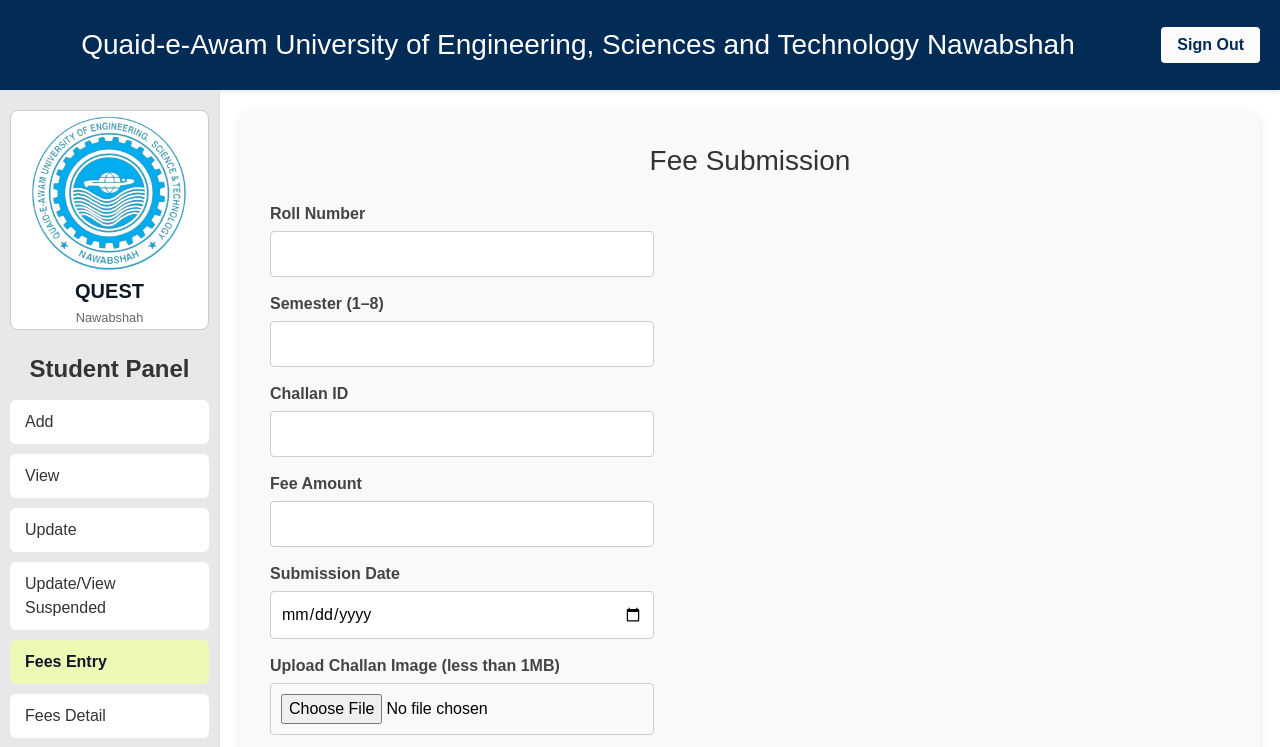
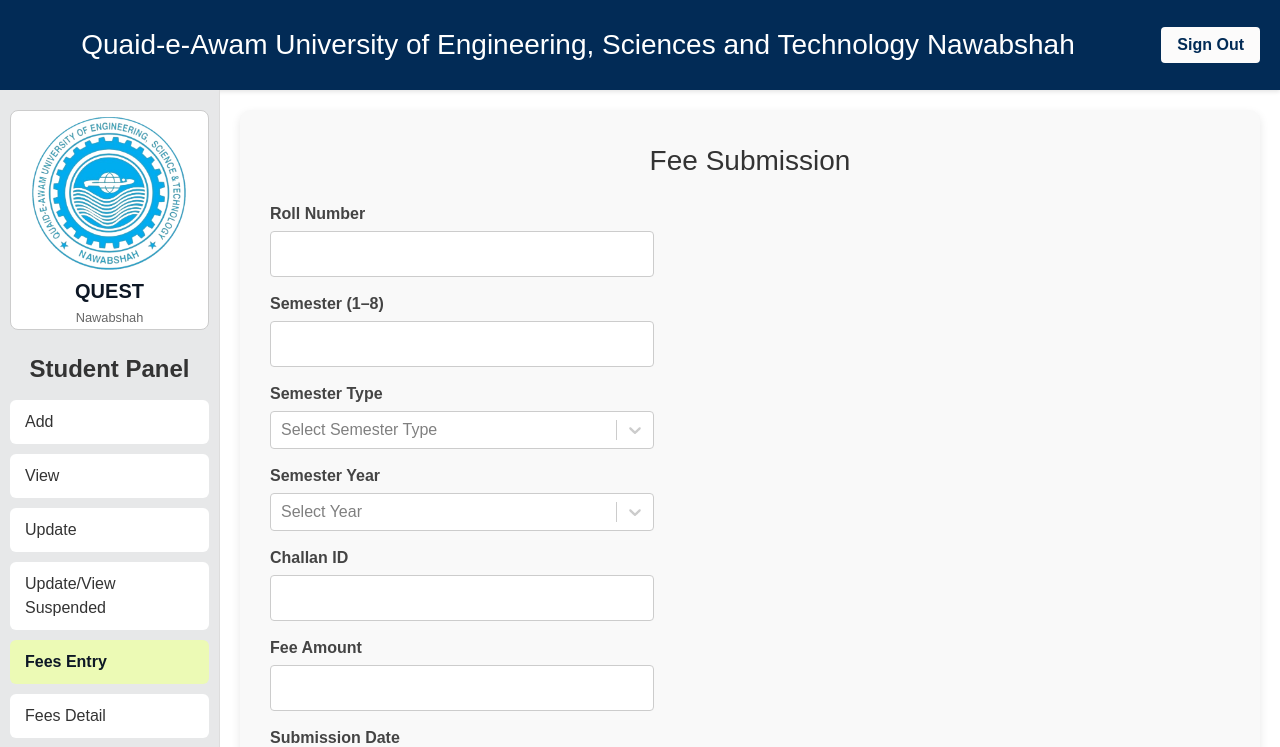
Before and after one commit to faizeeb302/University-Student-Fee-Management, a Next.js app: page /fees in a window 1280 px wide. Shown: the top 747 px of the page. Built offline with nearby package versions, Linux system fonts and the light colour scheme; sample sign-in values are in the browser's storage.

Commit message:
fees submission changed

```diff
--- a/app/fees/page.jsx
+++ b/app/fees/page.jsx
@@ -3,11 +3,27 @@
 import Swal from "sweetalert2";
 import { IoWarningOutline } from "react-icons/io5";
 import Spinner from "../../components/Spinner/spinner";
+import ClientOnlySelect from "../../components/CustomSelect/clientOnlySelect";
 
 const FeeSubmission = () => {
+  const startYear = 2000;
+  const endYear = 2050;
+
+  const yearOptions = Array.from({ length: endYear - startYear + 1 }, (_, i) => {
+    const y = (startYear + i).toString();
+    return { label: y, value: y };
+  });
+
+  const semesterTypeOptions = [
+    { label: "Fall", value: "Fall" },
+    { label: "Spring", value: "Spring" },
+  ];
+
   const [feeData, setFeeData] = useState({
     rollNumber: "",
     semester: "",
+    semesterType: null,
+    semesterYear: null,
     challanId: "",
     amount: "",
     submissionDate: "",
@@ -22,11 +38,7 @@
   const handleChange = (field, value) => {
     if (field === "rollNumber") {
       const rollRegex = /^\d{2}-[A-Z]{2,5}-\d+$/;
-      if (value && !rollRegex.test(value)) {
-        setRollNumberError("Roll number must be in format: 21-BSCS-38");
-      } else {
-        setRollNumberError("");
-      }
+      setRollNumberError(value && !rollRegex.test(value) ? "Roll number must be in format: 21-BSCS-38" : "");
     }
 
     if (field === "challanId") {
@@ -42,7 +54,7 @@
   const handleImageChange = (e) => {
     const file = e.target.files[0];
     if (file) {
-      if (file.size > (1001 * 1024)) {
+      if (file.size > 1024 * 1000) {
         Swal.fire("Image Too Large", "Challan image must be less than 1MB.", "error");
         return;
       }
@@ -56,26 +68,28 @@
   };
 
   const handleSubmit = async () => {
-  const { rollNumber, semester, challanId, amount, submissionDate, challanImageUrl } = feeData;
+    const {
+      rollNumber,
+      semester,
+      semesterType,
+      semesterYear,
+      challanId,
+      amount,
+      submissionDate,
+      challanImageUrl,
+    } = feeData;
 
-  const rollRegex = /^\d{2}-[A-Z]{2,5}-\d+$/;
-  if (!rollNumber || !semester || !challanId || !amount || !submissionDate || !feeData.challanImage) {
+    if (
+      !rollNumber ||
+      !semester ||
+      !semesterType?.value ||
+      !semesterYear?.value ||
+      !challanId ||
+      !amount ||
+      !submissionDate ||
+      !feeData.challanImage
+    ) {
       Swal.fire("Missing Fields", "Please fill in all fields and upload the challan image.", "warning");
-    return;
-  }
-
-  if (!rollRegex.test(rollNumber)) {
-    Swal.fire("Invalid Roll Number", "Roll number must be in format: 21-BSCS-38", "error");
-    return;
-  }
-
-  if (isNaN(semester) || Number(semester) < 1 || Number(semester) > 8) {
-    Swal.fire("Invalid Semester", "Semester must be between 1 and 8.", "error");
-    return;
-  }
-
-  if (isNaN(amount) || Number(amount) <= 0) {
-    Swal.fire("Invalid Amount", "Fee amount must be a positive number.", "error");
       return;
     }
 
@@ -88,6 +102,8 @@
           <div style="text-align:left; font-size: 0.95rem">
             <p><strong>Roll Number:</strong> ${rollNumber}</p>
             <p><strong>Semester:</strong> ${semester}</p>
+            <p><strong>Type:</strong> ${semesterType.value}</p>
+            <p><strong>Year:</strong> ${semesterYear.value}</p>
             <p><strong>Challan ID:</strong> ${challanId}</p>
             <p><strong>Amount:</strong> Rs. ${amount}</p>
             <p><strong>Date:</strong> ${submissionDate}</p>
@@ -109,15 +125,14 @@
         return;
       }
 
-    // ✅ Submit to backend API
       const response = await fetch("/api/fee-entry", {
         method: "POST",
-      headers: {
-        "Content-Type": "application/json",
-      },
+        headers: { "Content-Type": "application/json" },
         body: JSON.stringify({
           rollNumber,
           semester: Number(semester),
+          semesterType: semesterType.value,
+          semesterYear: Number(semesterYear.value),
           challanId,
           amount: Number(amount),
           submissionDate,
@@ -133,10 +148,11 @@
 
       Swal.fire("Success", "Fee submitted successfully!", "success");
 
-    // Reset form
       setFeeData({
         rollNumber: "",
         semester: "",
+        semesterType: null,
+        semesterYear: null,
         challanId: "",
         amount: "",
         submissionDate: "",
@@ -152,12 +168,12 @@
     }
   };
 
-
   return (
     <div style={styles.container}>
       <h1 style={styles.heading}>Fee Submission</h1>
 
       <div style={styles.form}>
+        {/* Roll Number */}
         <div style={styles.inputGroup}>
           <label style={styles.label}>Roll Number</label>
           <input
@@ -174,6 +190,7 @@
           )}
         </div>
 
+        {/* Semester */}
         <div style={styles.inputGroup}>
           <label style={styles.label}>Semester (1–8)</label>
           <input
@@ -186,6 +203,29 @@
           />
         </div>
 
+        {/* Semester Type */}
+        <div style={styles.inputGroup}>
+          <label style={styles.label}>Semester Type</label>
+          <ClientOnlySelect
+            options={semesterTypeOptions}
+            value={feeData.semesterType}
+            onChange={(selected) => handleChange("semesterType", selected)}
+            placeholder="Select Semester Type"
+          />
+        </div>
+
+        {/* Semester Year */}
+        <div style={styles.inputGroup}>
+          <label style={styles.label}>Semester Year</label>
+          <ClientOnlySelect
+            options={yearOptions}
+            value={feeData.semesterYear}
+            onChange={(selected) => handleChange("semesterYear", selected)}
+            placeholder="Select Year"
+          />
+        </div>
+
+        {/* Challan ID */}
         <div style={styles.inputGroup}>
           <label style={styles.label}>Challan ID</label>
           <input
@@ -196,6 +236,7 @@
           />
         </div>
 
+        {/* Fee Amount */}
         <div style={styles.inputGroup}>
           <label style={styles.label}>Fee Amount</label>
           <input
@@ -206,6 +247,7 @@
           />
         </div>
 
+        {/* Submission Date */}
         <div style={styles.inputGroup}>
           <label style={styles.label}>Submission Date</label>
           <input
@@ -216,6 +258,7 @@
           />
         </div>
 
+        {/* Challan Image Upload */}
         <div style={styles.inputGroup}>
           <label style={styles.label}>Upload Challan Image (less than 1MB)</label>
           <input
@@ -226,6 +269,7 @@
           />
         </div>
 
+        {/* Preview */}
         {feeData.challanImageUrl && (
           <img
             src={feeData.challanImageUrl}
--- a/lib/db.js
+++ b/lib/db.js
@@ -1,5 +1,19 @@
 import mysql from 'mysql2/promise';
 
-const connection = await mysql.createConnection(process.env.DATABASE_URL);
+const pool = mysql.createPool({
+  host: 'localhost',
+  user: 'root',
+  password: '', // or your XAMPP MySQL password
+  database: 'student_management',
+  waitForConnections: true,
+  connectionLimit: 10,
+  queueLimit: 0,
+});
 
-export default connection;
+
+export default pool;
+// import mysql from 'mysql2/promise';
+
+// const connection = await mysql.createConnection(process.env.DATABASE_URL);
+
+// export default connection;
--- a/package.json
+++ b/package.json
@@ -13,6 +13,7 @@
     "mysql2": "^3.14.3",
     "next": "15.0.4",
     "nodemailer": "^7.0.5",
+    "pg": "^8.16.3",
     "react": "^19.0.0",
     "react-dom": "^19.0.0",
     "react-icons": "^5.5.0",
--- a/pages/api/add.js
+++ b/pages/api/add.js
@@ -36,6 +36,7 @@
     ) {
       return res.status(400).json({ message: 'Missing required student fields' });
     }
+
 
     const query = `
       INSERT INTO student_info (
@@ -84,7 +85,6 @@
       district,
       street
     ];
-    console.log("image",image)
 
     const [result] = await db.execute(query, values);
 
--- /dev/null
+++ b/pages/api/send-reminders.js
@@ -0,0 +1,79 @@
+import nodemailer from 'nodemailer';
+import db from '../../lib/db';
+
+export default async function handler(req, res) {
+  if (req.method === "GET") {
+    try {
+      console.log("Fetching dueDate...");
+
+      // Step 1: Get the latest/past dueDate
+      const dueDateTemp = await db.query(`
+        SELECT dueDate FROM yearly_fee
+        WHERE dueDate < NOW()
+        ORDER BY dueDate DESC
+        LIMIT 1
+      `);
+
+      const dueDate = dueDateTemp[0][0]?.dueDate;
+
+      if (!dueDate) {
+        return res.status(200).json({ message: 'No past due dates found in yearly_fee.' });
+      }
+
+      console.log("Using dueDate:", dueDate);
+
+      // Step 2: Find students who haven't paid after this dueDate
+      const overdueResult = await db.query(`
+        SELECT si.email, si.rollNumber
+        FROM student_info si
+        WHERE NOT EXISTS (
+          SELECT 1
+          FROM fees f
+          WHERE f.rollNumber = si.rollNumber
+          AND f.submissionDate > ?
+        )
+      `, [dueDate]);
+
+      const overdueStudents = overdueResult[0]; // mysql2 format: [rows, fields]
+
+      console.log("Overdue students:", overdueStudents);
+
+      if (!overdueStudents || overdueStudents.length === 0) {
+        return res.status(200).json({ message: 'No overdue unpaid students found.' });
+      }
+
+      // Step 3: Setup nodemailer
+      const transporter = nodemailer.createTransport({
+        service: 'Gmail',
+        auth: {
+          user: process.env.EMAIL_USER,
+          pass: process.env.EMAIL_APP_PASSWORD,
+        },
+      });
+
+      // Step 4: Send reminder emails
+      for (const student of overdueStudents) {
+        await transporter.sendMail({
+          from: `"Fee Reminder" <${process.env.EMAIL_USER}>`,
+          to: student.email,
+          subject: 'Fee Payment Reminder',
+          text: `Dear student (Roll No: ${student.rollNumber}),
+
+Your semester fee was due on ${new Date(dueDate).toLocaleDateString()}, but we haven't received your payment yet.
+
+Please make your payment as soon as possible to avoid late fees or academic holds.
+
+Thank you.`,
+        });
+      }
+
+      res.status(200).json({ message: `Reminder emails sent to ${overdueStudents.length} students.` });
+
+    } catch (error) {
+      console.error('Reminder Email Error:', error);
+      res.status(500).json({ error: 'Internal server error' });
+    }
+  } else {
+    res.status(405).json({ error: 'Method not allowed' });
+  }
+}
--- a/pages/api/sendReminder.js
+++ /dev/null
@@ -1,32 +0,0 @@
-// pages/api/sendReminder.js
-import nodemailer from 'nodemailer';
-
-export default async function handler(req, res) {
-  if (req.method !== 'POST') {
-    return res.status(405).json({ message: 'Method not allowed' });
-  }
-
-  const { to, subject, text } = req.body;
-
-  try {
-    const transporter = nodemailer.createTransport({
-      service: 'gmail', // Or any other provider
-      auth: {
-        user: process.env.EMAIL_USER,
-        pass: process.env.EMAIL_PASS,
-      },
-    });
-
-    await transporter.sendMail({
-      from: `"Admin" <${process.env.EMAIL_USER}>`,
-      to,
-      subject,
-      text,
-    });
-
-    return res.status(200).json({ message: 'Email sent successfully' });
-  } catch (error) {
-    console.error('Error sending email:', error);
-    return res.status(500).json({ message: 'Failed to send email' });
-  }
-}
--- a/pages/api/yearly-fee.js
+++ b/pages/api/yearly-fee.js
@@ -6,22 +6,21 @@
   }
 
   try {
-    const { year, semesterType, feeAmount, dueDate } = req.body;
+    const { year, semesterType, dueDate } = req.body;
 
-    if (!year || !semesterType || !feeAmount || !dueDate) {
+    if (!year || !semesterType || !dueDate) {
       return res.status(400).json({ message: 'All fields are required' });
     }
 
     // Insert or update (in case of re-entry)
     const query = `
-      INSERT INTO yearly_fee (year, semesterType, feeAmount, dueDate)
-      VALUES (?, ?, ?, ?)
+      INSERT INTO yearly_fee (year, semesterType, dueDate)
+      VALUES (?, ?, ?)
       ON DUPLICATE KEY UPDATE
-        feeAmount = VALUES(feeAmount),
         dueDate = VALUES(dueDate)
     `;
 
-    const values = [year, semesterType, feeAmount, dueDate];
+    const values = [year, semesterType, dueDate];
 
     const [result] = await db.execute(query, values);
 
```
Also changed, not shown: 2 other files (tests, documents, lock files or other folders). Lines whose indentation alone changed are shown as unchanged.
